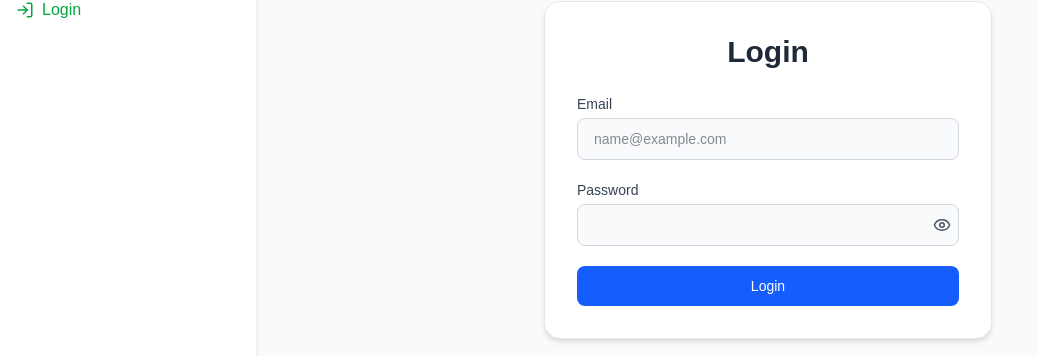
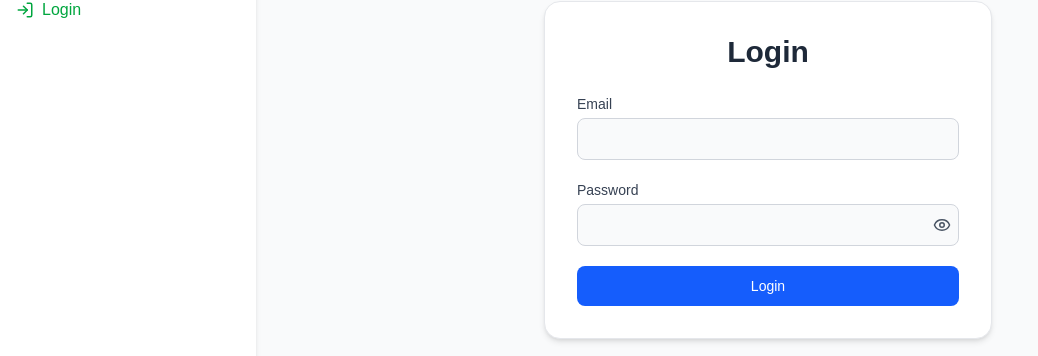
Before and after one commit to carnage999-max/student-pay-frontend, a Next.js app: page /department/login in a window 1280 px wide. Shown: the part 246-602 px from the top of the page, without its empty margins (0-1038 px from the left). Built offline with nearby package versions, Linux system fonts and the light colour scheme.

Commit message:
Integrated Login and SignUp APIs, Update Profile needs to be fixed

```diff
--- a/app/department/page.tsx
+++ b/app/department/page.tsx
@@ -37,11 +37,12 @@ export default function DepartmentProfilePage() {
     }, []);
 
     useEffect(() => {
-        if (token) {
-            fetchDepartmentById(token)
+        const id = localStorage.getItem("department_id");
+        if (id) {
+            fetchDepartmentById(id)
                 .then((data) => {
                     reset({
-                        departmentName: data?.department_name || "",
+                        departmentName: data?.dept_name || "",
                         bankName: data?.bank_name || "",
                         accountNumber: data?.account_number || "",
                         accountName: data?.account_name || "",
@@ -49,7 +50,7 @@ export default function DepartmentProfilePage() {
                 })
                 .catch((err) => console.error("Failed to fetch department info", err));
         }
-    }, [token, reset]);
+    }, [reset]);
 
     const onSubmit = async (data: ProfileFormData) => {
         try {
@@ -104,6 +105,7 @@ export default function DepartmentProfilePage() {
                         <input
                             {...register("accountName")}
                             className="w-full border border-gray-300 rounded-lg px-4 py-2.5 text-sm text-gray-900 bg-gray-50 focus:outline-none focus:ring-2 focus:ring-blue-500"
+                            disabled
                         />
                         {errors.accountName && (
                             <p className="text-red-500 text-sm">{errors.accountName.message}</p>
--- a/app/ui/Login.tsx
+++ b/app/ui/Login.tsx
@@ -1,22 +1,66 @@
-"use client"
+"use client";
 
 import { useState } from "react";
-import { Eye, EyeOff} from "lucide-react";
+import { Eye, EyeOff } from "lucide-react";
 
 export default function Login() {
+    const [formData, setFormData] = useState({ email: "", password: "" });
     const [showPassword, setShowPassword] = useState(false);
+    const [error, setError] = useState("");
+    const [loading, setLoading] = useState(false);
+
+    const handleChange = (e: React.ChangeEvent<HTMLInputElement>) => {
+        setFormData({ ...formData, [e.target.name]: e.target.value });
+        setError("");
+    };
+
+    const handleSubmit = async (e: React.FormEvent) => {
+        e.preventDefault();
+        setLoading(true);
+
+        try {
+            const res = await fetch(`${process.env.NEXT_PUBLIC_API_BASE_URL}/accounts/login/`, {
+                method: "POST",
+                headers: { "Content-Type": "application/json" },
+                body: JSON.stringify(formData),
+            });
+
+            const data = await res.json();
+            console.log(data);
+
+
+            if (!res.ok) {
+                setError(data.message || "Login failed");
+                return;
+            }
+
+            localStorage.setItem("access_token", data.access_token);
+            localStorage.setItem("refresh_token", data.refresh_token);
+            localStorage.setItem("department_id", data.department_id);
+
+            window.location.href = "/department"; // Redirect on success
+        } catch (err) {
+            setError("Something went wrong");
+        } finally {
+            setLoading(false);
+        }
+    };
+
     return (
         <div className="flex items-center justify-center min-h-screen bg-gray-50 px-4">
             <div className="w-full max-w-md bg-white p-8 rounded-2xl shadow-md border border-gray-200">
                 <h2 className="text-3xl font-semibold text-center text-gray-800 mb-6">Login</h2>
-                <form className="space-y-5">
+                {error && <p className="text-red-500 text-sm mb-4">{error}</p>}
+                <form onSubmit={handleSubmit} className="space-y-5">
                     <div>
                         <label htmlFor="email" className="block text-sm font-medium text-gray-700 mb-1">Email</label>
                         <input
                             type="email"
-                            id="email"
-                            placeholder="name@example.com"
-                            className="w-full border border-gray-300 rounded-lg px-4 py-2.5 text-sm text-gray-900 focus:outline-none focus:ring-2 focus:ring-blue-500 focus:border-blue-500 bg-gray-50"
+                            name="email"
+                            value={formData.email}
+                            onChange={handleChange}
+                            required
+                            className="w-full border border-gray-300 rounded-lg px-4 py-2.5 text-sm bg-gray-50"
                         />
                     </div>
                     <div>
@@ -24,8 +68,11 @@ export default function Login() {
                         <div className="relative">
                             <input
                                 type={showPassword ? "text" : "password"}
-                            id="password"
-                            className="w-full border border-gray-300 rounded-lg px-4 py-2.5 text-sm text-gray-900 focus:outline-none focus:ring-2 focus:ring-blue-500 focus:border-blue-500 bg-gray-50"
+                                name="password"
+                                value={formData.password}
+                                onChange={handleChange}
+                                required
+                                className="w-full border border-gray-300 rounded-lg px-4 py-2.5 text-sm bg-gray-50 pr-10"
                             />
                             <button
                                 type="button"
@@ -38,9 +85,10 @@ export default function Login() {
                     </div>
                     <button
                         type="submit"
-                        className="w-full text-white bg-blue-600 hover:bg-blue-700 focus:ring-4 focus:ring-blue-300 font-medium rounded-lg text-sm py-2.5 transition"
+                        disabled={loading}
+                        className="w-full text-white bg-blue-600 hover:bg-blue-700 rounded-lg text-sm py-2.5 transition"
                     >
-                        Login
+                        {loading ? "Logging in..." : "Login"}
                     </button>
                 </form>
             </div>
--- a/app/ui/Signup.tsx
+++ b/app/ui/Signup.tsx
@@ -37,13 +37,19 @@ export default function Signup() {
 
         setLoading(true)
         try {
-            const res = await fetch("/api/signup", {
+            const res = await fetch(`${process.env.NEXT_PUBLIC_API_BASE_URL}/accounts/register/`, {
                 method: "POST",
                 headers: { "Content-Type": "application/json" },
                 body: JSON.stringify(formData),
             })
 
             const data = await res.json()
+            if (res.ok) {
+                localStorage.setItem("access_token", data.access_token);
+                localStorage.setItem("refresh_token", data.refresh_token);
+                localStorage.setItem("department_id", data.department_id);
+                window.location.href = "/department";
+            }
             if (!res.ok) {
                 setErrors(data.errors || { general: "Signup failed" })
                 return
```
Lines whose indentation alone changed are shown as unchanged.
